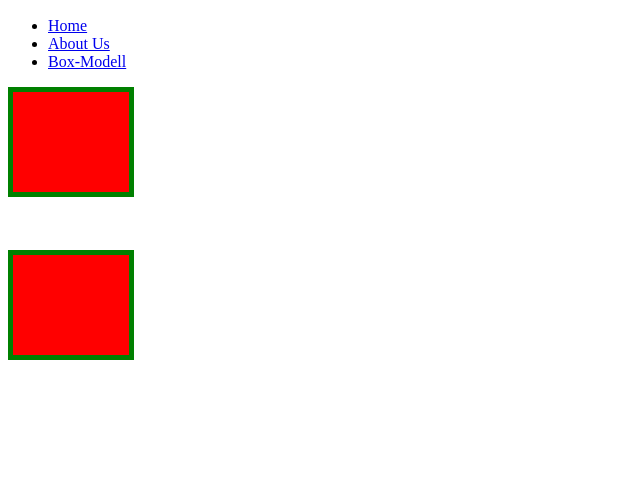
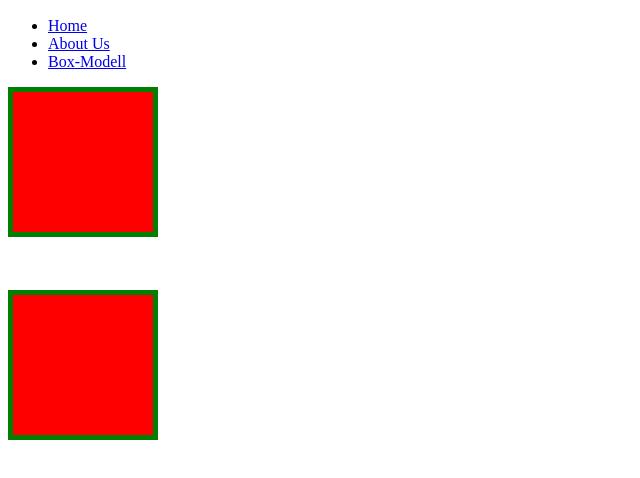
Before and after one commit to kiraGit67/html-test, a plain HTML site: page box-model.html in a window 1280 px wide. Shown: the part 50-528 px from the top of the page, without its empty margins (0-640 px from the left). Drawn offline with Linux system fonts and the light colour scheme.

Commit message:
changed box-model.html

```diff
--- a/box-model.html
+++ b/box-model.html
@@ -21,8 +21,8 @@
         </nav>
     </header>
     <main>
-        <div class="content-box"></div><br />
-        <div class="border-box"></div>
+        <div class="box content-box"></div><br />
+        <div class="box border-box"></div>
     </main>
 </body>
 
```
